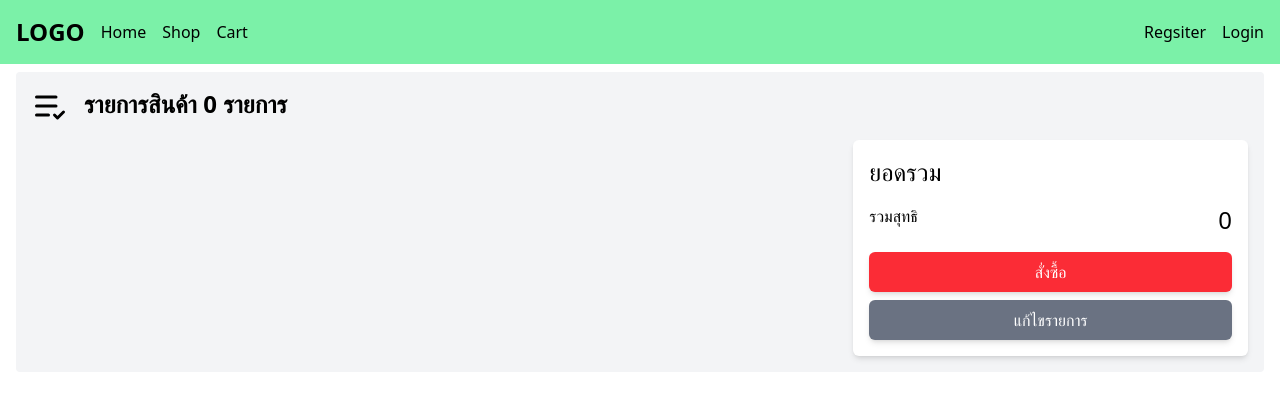
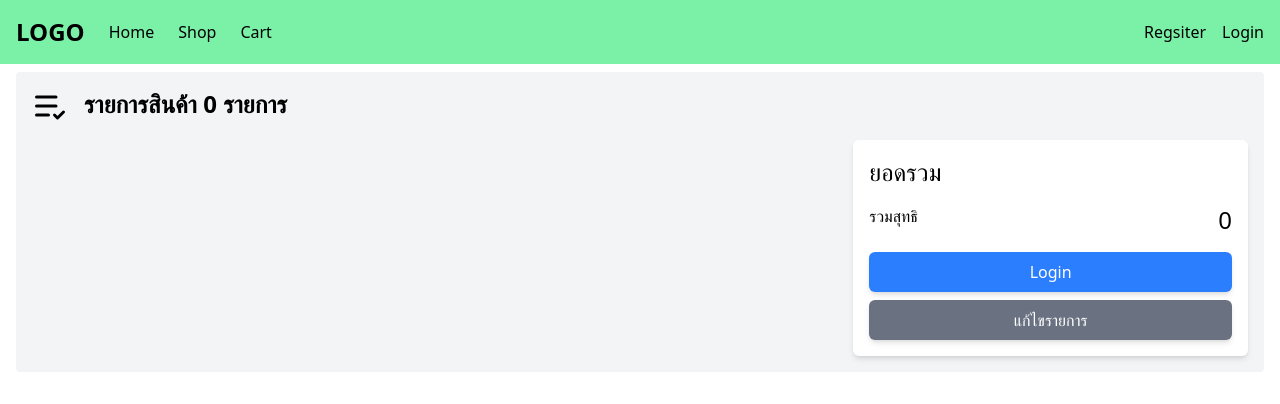
Before and after one commit to BLK45/learn-react-ecom, a React (Vite) app in the folder client/: page /cart in a window 1280 px wide. Shown: the top 404 px of the page. Built offline with nearby package versions, Linux system fonts and the light colour scheme.

Commit message:
Font-end-Ep20

```diff
--- /dev/null
+++ b/client/src/api/user.jsx
@@ -0,0 +1,9 @@
+import axios from "axios"
+
+export const createUserCart = async(token, cart)=>{
+    return axios.post('http://localhost:5000/api/user/cart',cart,{
+        headers:{
+            Authorization: `Bearer ${token}`
+        }
+    })
+}
--- a/client/src/components/Card/CartCard.jsx
+++ b/client/src/components/Card/CartCard.jsx
@@ -12,7 +12,6 @@ const CartCard = () => {
     (state) => state.actionRemoveProduct
   );
   const getTotalPrice = useEcomStore((state) => state.getTotalPrice);
-  console.log(carts);
 
   return (
     <div>
@@ -69,7 +68,7 @@ const CartCard = () => {
                 </button>
               </div>
               {/* Right */}
-              <div className="font-bold text-blue-500">{item.price}</div>
+              <div className="font-bold text-blue-500">{item.price * item.count}</div>
             </div>
           </div>
         ))}
--- a/client/src/components/Card/ListCart.jsx
+++ b/client/src/components/Card/ListCart.jsx
@@ -1,25 +1,43 @@
 import { ListCheck } from "lucide-react";
 import React from "react";
 import useEcomStore from "../../store/ecom-store";
-import { Link } from "react-router-dom";
+import { Link, useNavigate } from "react-router-dom";
+import { createUserCart } from './../../api/user';
+import { toast } from 'react-toastify';
 
 const ListCart = () => {
-  const carts = useEcomStore((state) => state.carts);
+  const cart = useEcomStore((state) => state.carts);
+  const user = useEcomStore((state) => state.user);
+  const token = useEcomStore((s)=>s.token);
   const getTotalPrice = useEcomStore((state) => state.getTotalPrice);
+
+  const navigate = useNavigate()
+
+  const handleSaveCart = async()=> {
+    await createUserCart(token, { cart })
+    .then((res)=>{
+        console.log(res)
+        toast.success('บันทึกใส่ตระกร้าเรียบร้อยแล้วจ้า')
+        navigate('/checkout')
+    })
+    .catch((err)=>{
+        console.log(err)
+    })
+  }
 
   return (
     <div className="bg-gray-100 rounded-sm p-4">
       {/* Header */}
       <div className="flex gap-4 mb-4">
         <ListCheck size={36} />
-        <p className="text-2xl font-bold">รายการสินค้า {carts.length} รายการ</p>
+        <p className="text-2xl font-bold">รายการสินค้า {cart.length} รายการ</p>
       </div>
       {/* List */}
       <div className="grid grid-cols-1 md:grid-cols-3 gap-4">
         {/* Lift */}
         <div className="col-span-2">
           {/* Cart */}
-          {carts.map((item, index) => (
+          {cart.map((item, index) => (
             <div key={index} className="bg-white p-2 mb-2 rounded-md shadow-md">
               {/* Row 1 */}
               <div className="flex justify-between mb-2">
@@ -45,7 +63,7 @@ const ListCart = () => {
                 </div>
                 {/* Right */}
                 <div>
-                  <div className="font-bold text-blue-500">{item.price}</div>
+                  <div className="font-bold text-blue-500">{item.price * item.count}</div>
                 </div>
               </div>
             </div>
@@ -59,14 +77,27 @@ const ListCart = () => {
             <span className="text-2xl">{getTotalPrice()}</span>
           </div>
           <div className="flex flex-col gap-2">
+            {user ? (
               <Link>
                 <button
+                onClick={handleSaveCart}
                 className="bg-red-500 w-full
                 rounded-md text-white shadow-md py-2 hover:bg-red-700"
                 >
                   สั่งซื้อ
                 </button>
               </Link>
+            ) : (
+              <Link to={'/login'}>
+                <button
+                className="bg-blue-500 w-full
+                rounded-md text-white shadow-md py-2 hover:bg-blue-700"
+                >
+                  Login
+                </button>
+              </Link>
+            )}
+
               <Link to={"/shop"}>
                 <button
                 className="bg-gray-500 w-full
@@ -74,7 +105,8 @@ const ListCart = () => {
                 >
                 แก้ไขรายการ
                 </button>
-          </Link></div>
+              </Link>
+          </div>
         </div>
       </div>
     </div>
--- a/client/src/components/Card/SearchCard.jsx
+++ b/client/src/components/Card/SearchCard.jsx
@@ -86,7 +86,9 @@ const SearchCard = () => {
             <div>
                 {
                     categories.map((item, index)=>
-                        <div className='flex gap-2'>
+                        <div
+                        key={index}
+                        className='flex gap-2'>
                         <input
                         onChange={handleCheck}
                         value={item.id}
--- a/client/src/components/MainNav.jsx
+++ b/client/src/components/MainNav.jsx
@@ -1,21 +1,33 @@
 import React from "react";
 import { Link } from "react-router-dom";
+import useEcomStore from "../store/ecom-store";
 
 const MainNav = () => {
+  const carts = useEcomStore((state) => state.carts);
   return (
     <nav className="bg-green-300">
       <div className="mx-auto px-4">
         <div className="flex justify-between h-16">
-                <div className="flex items-center gap-4">
-                    <Link to={'/'} className="text-2xl font-bold">LOGO</Link>
-                    <Link to={'/'}>Home</Link>
-                    <Link to={'shop'}>Shop</Link>
-                    <Link to={'cart'}>Cart</Link>
+          <div className="flex items-center gap-6">
+            <Link to={"/"} className="text-2xl font-bold">
+              LOGO
+            </Link>
+            <Link to={"/"}>Home</Link>
+            <Link to={"shop"}>Shop</Link>
+            {/* Badge */}
+            <Link to={"cart"} className="relative py-4">
+              Cart
+              {carts.length > 0 && (
+                <span className="absolute top-0  bg-red-500 text-white rounded-full px-2">
+                  {carts.length}
+                </span>
+              )}
+            </Link>
           </div>
 
           <div className="flex items-center gap-4">
-                    <Link to={'register'}>Regsiter</Link>
-                    <Link to={'login'}>Login</Link>
+            <Link to={"register"}>Regsiter</Link>
+            <Link to={"login"}>Login</Link>
           </div>
         </div>
       </div>
--- a/client/src/pages/auth/Login.jsx
+++ b/client/src/pages/auth/Login.jsx
@@ -40,7 +40,7 @@ const Login = () => {
     if(role === 'admin'){
       navigate('/admin')
     } else {
-      navigate('/user')
+      navigate(-1)
     }
   }
 
```
Lines whose indentation alone changed are shown as unchanged.
